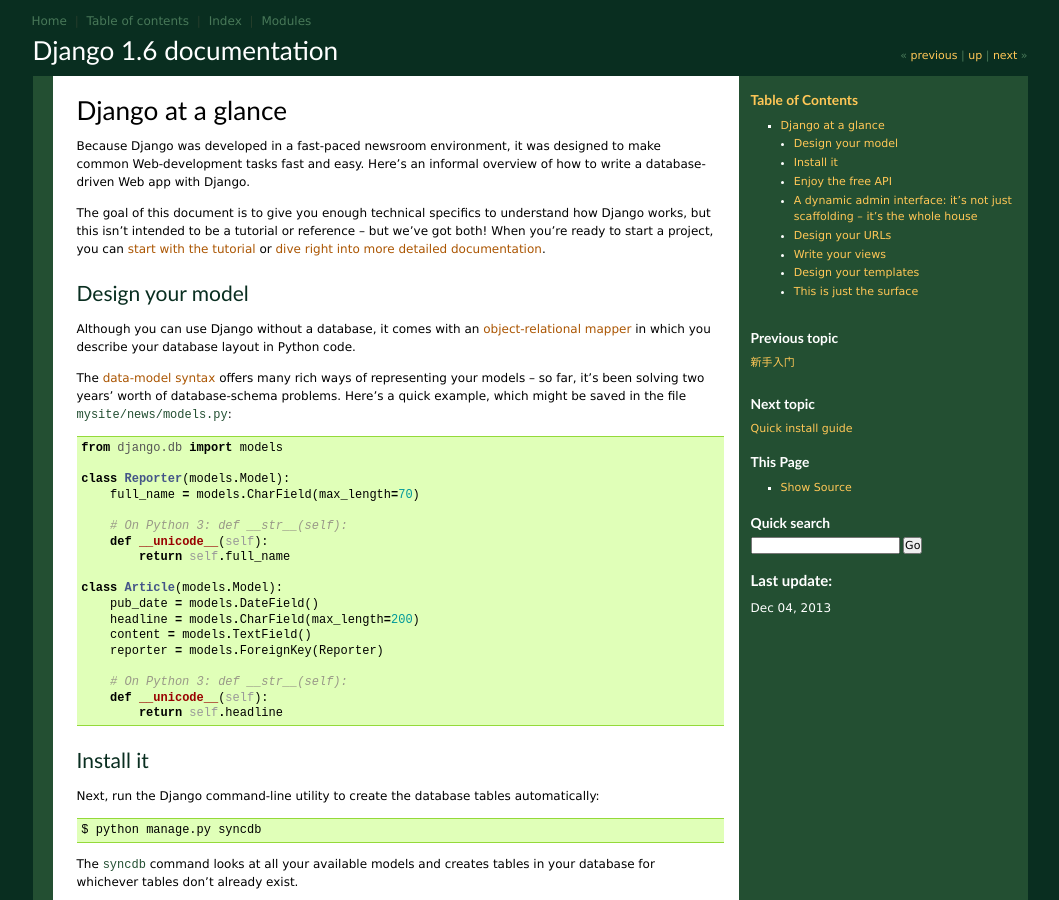
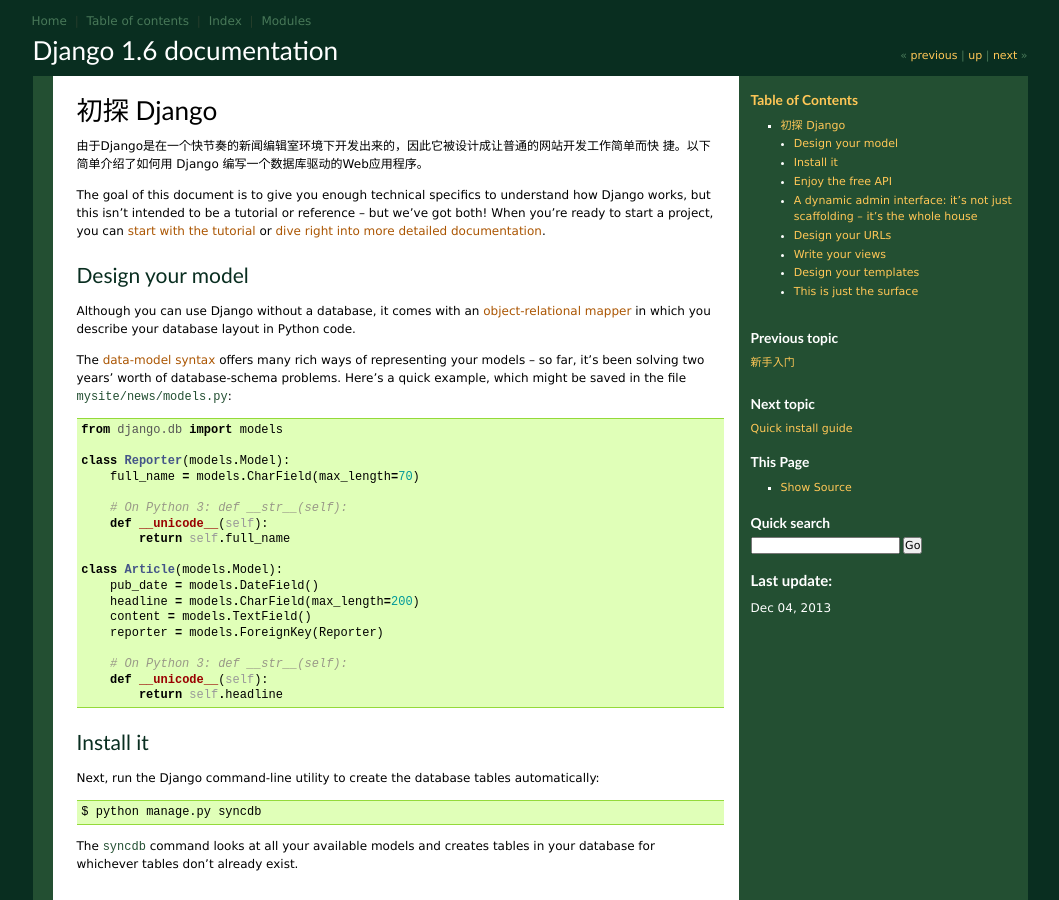
Before and after one commit to ljb-2000/django-chinese-docs-1.6, a Sphinx documentation site: the page built from docs/intro/overview.txt, in a window 1280 px wide and 900 px high. Shown: the whole window, without its empty margins (110-1169 px from the left). Built offline with Sphinx 7.4.7, drawn with Linux system fonts in a browser that asks for light colours; pages that are not in the unit, such as notebooks, are missing from menus; cross-references to code outside the pages are shown as plain code.

Commit message:
overview.txt

```diff
--- a/docs/intro/overview.txt
+++ b/docs/intro/overview.txt
@@ -1,10 +1,9 @@
 ==================
-Django at a glance
+初探 Django
 ==================
 
-Because Django was developed in a fast-paced newsroom environment, it was
-designed to make common Web-development tasks fast and easy. Here's an informal
-overview of how to write a database-driven Web app with Django.
+由于Django是在一个快节奏的新闻编辑室环境下开发出来的，因此它被设计成让普通的网站开发工作简单而快
+捷。以下简单介绍了如何用 Django 编写一个数据库驱动的Web应用程序。
 
 The goal of this document is to give you enough technical specifics to
 understand how Django works, but this isn't intended to be a tutorial or
```
